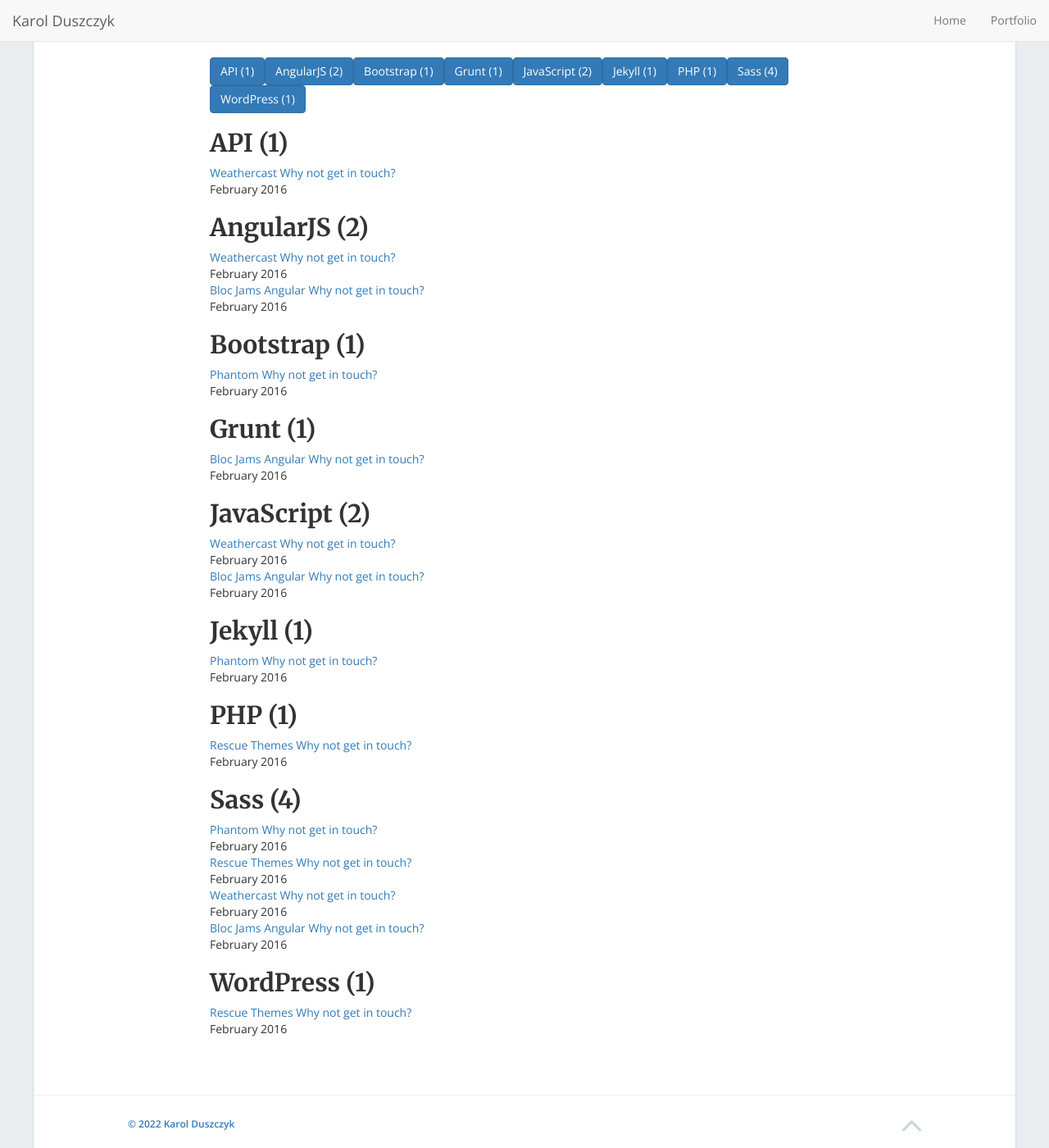
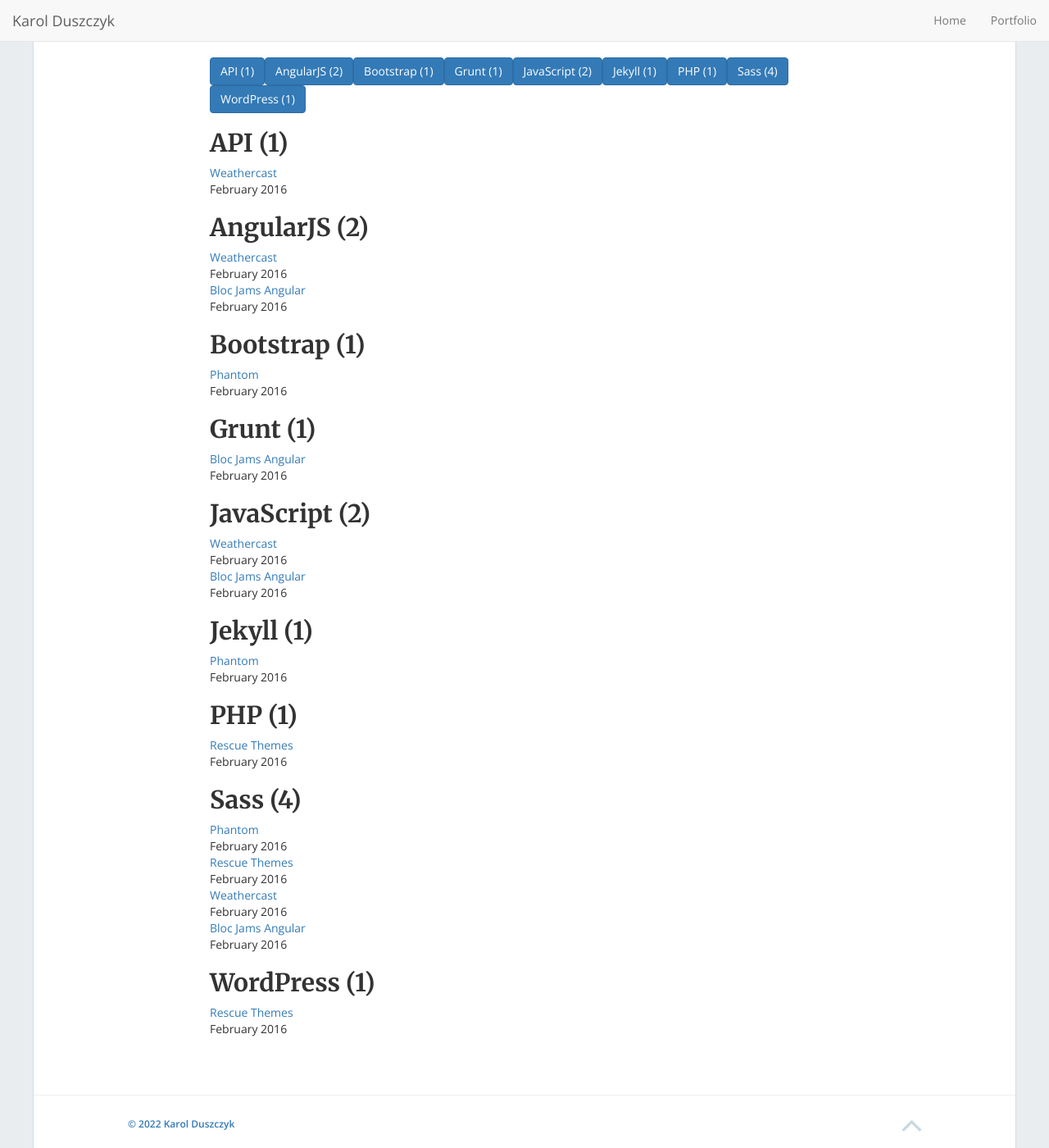
Before and after one commit to karoldus/karoldus.github.io, a Jekyll site: the page built from _pages/tags.html, in a window 1280 px wide and 1400 px high. Shown: the whole window at 82% size. Built offline with Jekyll 4.4.1, drawn with Linux system fonts in a browser that asks for light colours; nearby versions of some CDN libraries.

Commit message:
delete modals

```diff
--- a/_pages/tags.html
+++ b/_pages/tags.html
@@ -28,8 +28,8 @@
         {%- for post in site.tags[tag] -%}
             <div class="tag-entry">
                 <a href="{{ post.url }}">{{- post.title | strip_html -}}</a>
-                <a data-toggle="modal" data-target="#{{ post.title }}"> Why not get in touch?</a>
-                <div class="modal hide" role="dialog" id="{{ post.title }}"> My favorite music is {{ post.title }}</div>
+                {% comment %} <a data-toggle="modal" data-target="#{{ post.title }}"> Why not get in touch?</a>
+                <div class="modal hide" role="dialog" id="{{ post.title }}"> My favorite music is {{ post.title }}</div> {% endcomment %}
                 <div class="entry-date">
                     <time datetime="{{- post.date | date_to_xmlschema -}}">{{- post.date | date: date_format -}}</time>
                 </div>
```
